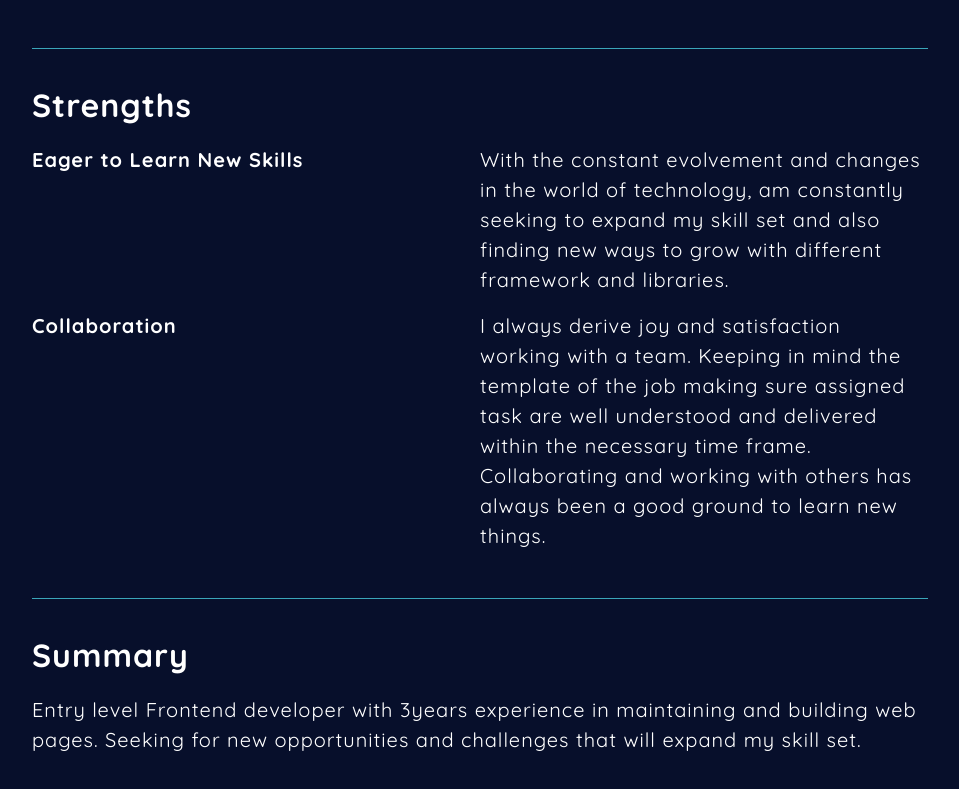
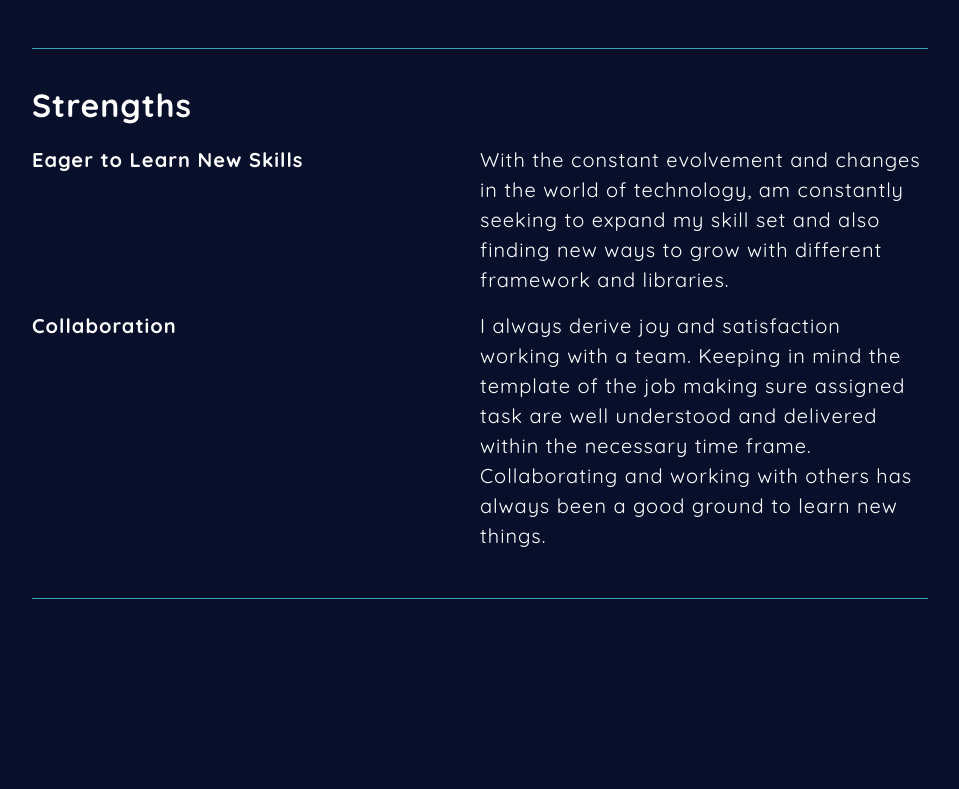
Before and after one commit to jonahunuafe/portfolio-react, a React (Vite) app: page /resume in a window 1280 px wide. Shown: the part 976-1765 px from the top of the page, without its empty margins (160-1119 px from the left). After the commit the page ends 1639 px from the top, so only its background shows below. Built offline with nearby package versions, Linux system fonts and the light colour scheme.

Commit message:
removed summary section

```diff
--- a/src/components/Resume/Resume.jsx
+++ b/src/components/Resume/Resume.jsx
@@ -107,14 +107,6 @@ function MyResume() {
                         </p>
                     </div>
                 </div>
-                <div className={classes.summary}>
-                    <h1>Summary</h1>
-                    <p>
-                        Entry level Frontend developer with 3years experience in maintaining and
-                        building web pages. Seeking for new opportunities and challenges that
-                        will expand my skill set.
-                    </p>
-                </div>
             </div>
 
     </>
```
